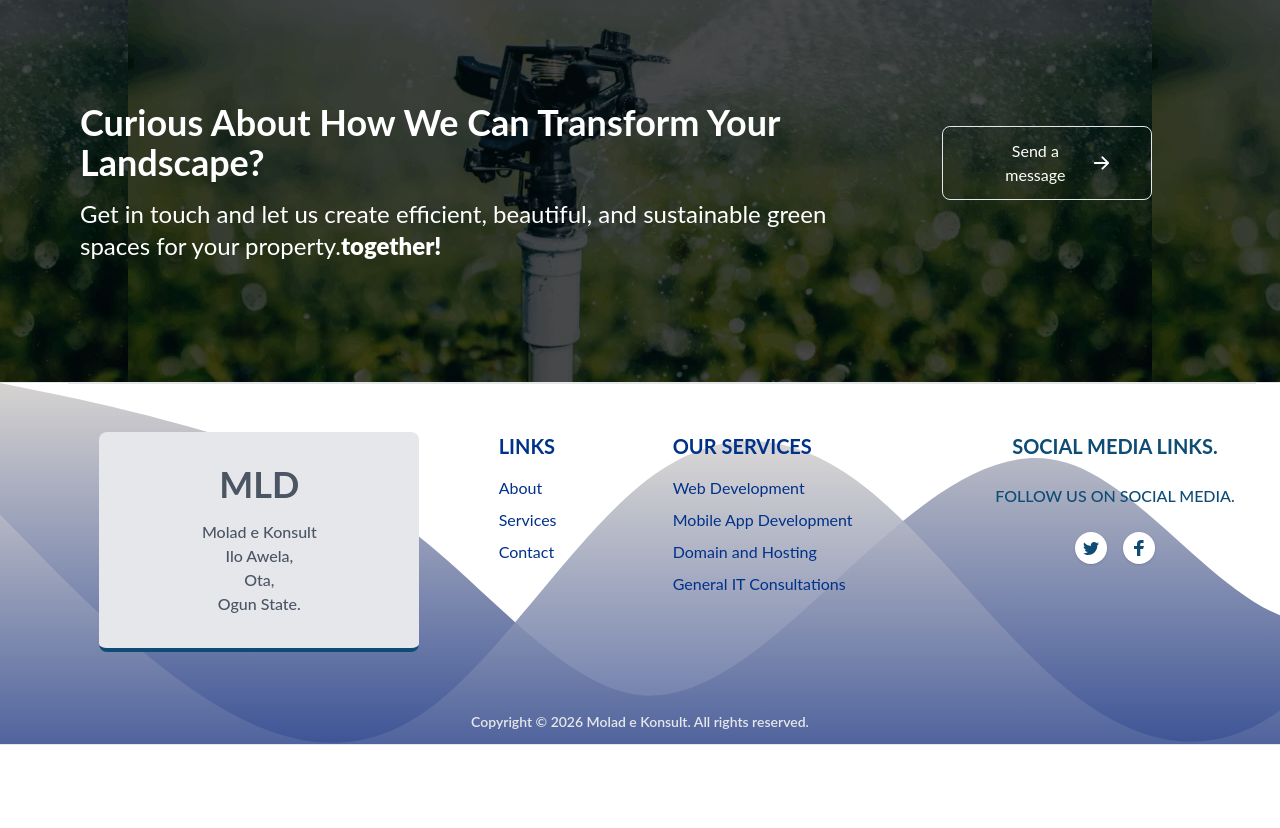
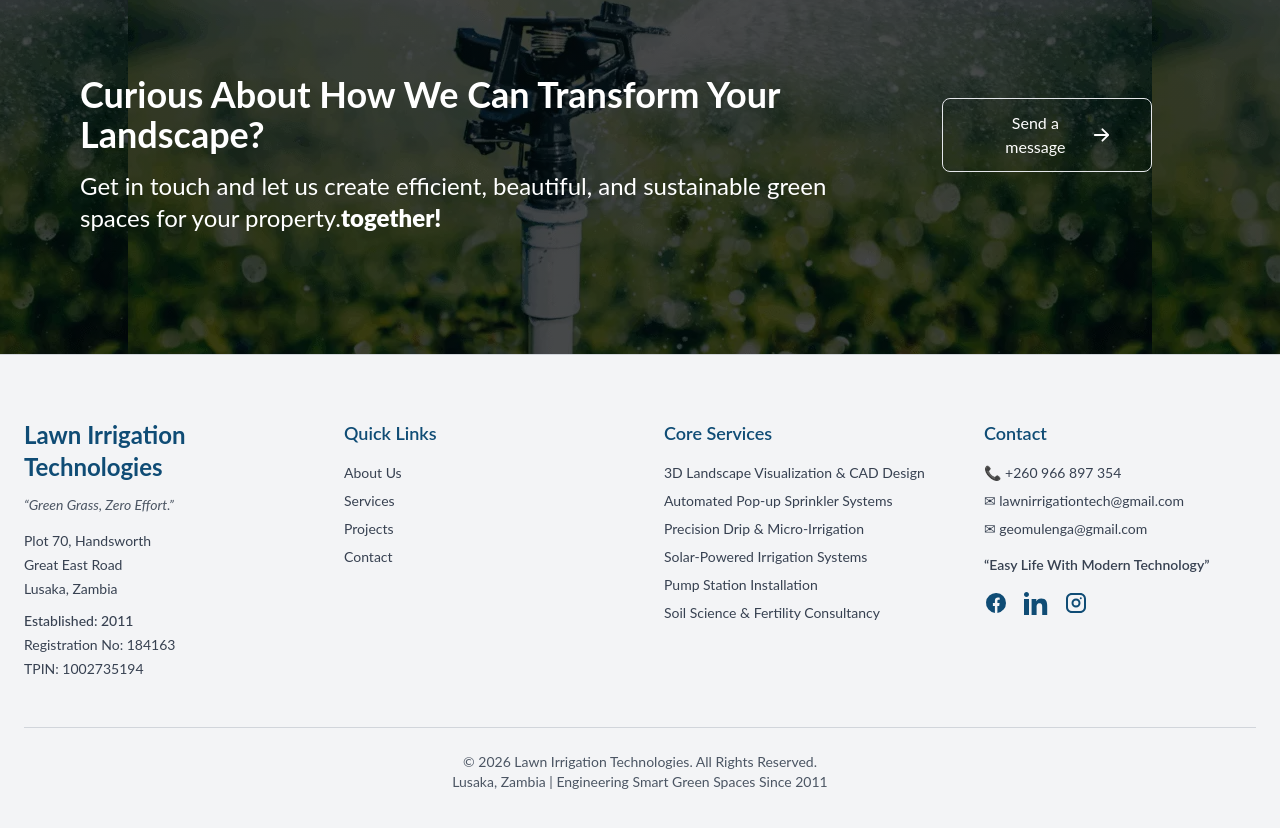
Before and after one commit to CodeOfWar1/Irrigation-Company, a React (Create React App) app: page / in a window 1280 px wide. Shown: the part 5343-6171 px from the top of the page. Before the commit the page ends 6088 px from the top, so only its background shows below. Built offline with nearby package versions, Linux system fonts and the light colour scheme.

Commit message:
Added Company details to the footer session

```diff
--- a/src/components/Footer.js
+++ b/src/components/Footer.js
@@ -1,113 +1,129 @@
-import React from 'react';
-import {Link} from 'react-router-dom';
-import { HashLink } from 'react-router-hash-link';
+import React from "react";
+import { HashLink } from "react-router-hash-link";
 
 const Footer = () => {
     return (
-        <>
-            <footer>
-                <div className="footer max-w-full mx-auto px-4 sm:px-6 bg-gray-100 border-t border-b py-30">
+        <footer className="bg-gray-100 border-t border-gray-300">
+            <div className="max-w-7xl mx-auto px-6 py-16">
 
-                    {/* Top area: Blocks */}
-                    <div className="grid sm:grid-cols-12 gap-5 py-8 md:py-12 border-t border-gray-200 lg:ml-11">
+                {/* GRID SECTION */}
+                <div className="grid grid-cols-1 md:grid-cols-2 lg:grid-cols-4 gap-12">
 
-                    {/* 1st block */}
-                    <div className="col-span-12 lg:col-span-4">
-                        <div className="box-border border-b-4 border-blue-900 p-8 bg-gray-200 text-gray-600 text-center rounded-lg xl:w-80 mx-auto">
-                            <h3 className="font-bold text-4xl mb-4">MLD</h3>
-                            <div className='text-md font-medium text-gray-600'>
-                                <h5>Molad e Konsult</h5>
-                                <p>Ilo Awela,</p>
-                                <p>Ota,</p>
-                                <p>Ogun State.</p>
-                            </div>
+                    {/* COMPANY INFO */}
+                    <div>
+                        <h2 className="text-2xl font-bold text-blue-900 mb-3">
+                            Lawn Irrigation Technologies
+                        </h2>
+                        <p className="italic text-sm text-gray-600 mb-4">
+                            “Green Grass, Zero Effort.”
+                        </p>
+
+                        <div className="text-sm text-gray-700 space-y-1">
+                            <p>Plot 70, Handsworth</p>
+                            <p>Great East Road</p>
+                            <p>Lusaka, Zambia</p>
+                            <p className="pt-2 font-medium">Established: 2011</p>
+                            <p>Registration No: 184163</p>
+                            <p>TPIN: 1002735194</p>
                         </div>
                     </div>
 
-                    {/* 2nd block */}
-                    <div className="col-span-6 md:col-span-6 lg:col-span-1 ml-7 mx-auto">
-                        <h6 className="text-[#013289] text-xl font-bold mb-4">LINKS</h6>
-                        <ul className="text-md">
-                        <li className="mb-2">
-                            <HashLink to="#" className="text-[#013289] hover:text-gray-900 hover:tracking-wider transition duration-250 ease-in-out">About</HashLink>
+                    {/* QUICK LINKS */}
+                    <div>
+                        <h3 className="text-lg font-semibold text-blue-900 mb-4">
+                            Quick Links
+                        </h3>
+                        <ul className="space-y-2 text-sm text-gray-700">
+                            <li>
+                                <HashLink smooth to="#about" className="hover:text-blue-700 transition">
+                                    About Us
+                                </HashLink>
                             </li>
-                        <li className="mb-2">
-                            <HashLink to="#" className="text-[#013289] hover:text-gray-900 hover:tracking-wider transition duration-250 ease-in-out">Services</HashLink>
+                            <li>
+                                <HashLink smooth to="#services" className="hover:text-blue-700 transition">
+                                    Services
+                                </HashLink>
                             </li>
-                        <li className="mb-2">
-                            <HashLink to="#" className="text-[#013289] hover:text-gray-900 hover:tracking-wider transition duration-250 ease-in-out">Contact</HashLink>
+                            <li>
+                                <HashLink smooth to="#projects" className="hover:text-blue-700 transition">
+                                    Projects
+                                </HashLink>
+                            </li>
+                            <li>
+                                <HashLink smooth to="#contact" className="hover:text-blue-700 transition">
+                                    Contact
+                                </HashLink>
                             </li>
                         </ul>
                     </div>
 
-                    {/* 3rd block */}
-                    <div className="col-span-6 md:col-span-6 lg:col-span-4 mx-auto">
-                        <h6 className="text-[#013289] text-xl font-bold mb-4">OUR SERVICES</h6>
-                        <ul className="text-md">
-                        <li className="mb-2">
-                            <Link to="#" className="text-[#013289] hover:text-gray-900 hover:tracking-wider transition duration-250 ease-in-out">Web Development</Link>
-                        </li>
-                        <li className="mb-2">
-                            <Link to="#" className="text-[#013289] hover:text-gray-900 hover:tracking-wider transition duration-250 ease-in-out">Mobile App Development</Link>
-                        </li>
-                        <li className="mb-2">
-                            <Link to="#" className="text-[#013289] hover:text-gray-900 hover:tracking-wider transition duration-250 ease-in-out">Domain and Hosting</Link>
-                        </li>
-                        <li className="mb-2">
-                            <Link to="#" className="text-[#013289] hover:text-gray-900 hover:tracking-wider transition duration-250 ease-in-out">General IT Consultations</Link>
-                        </li>
+                    {/* CORE SERVICES */}
+                    <div>
+                        <h3 className="text-lg font-semibold text-blue-900 mb-4">
+                            Core Services
+                        </h3>
+                        <ul className="space-y-2 text-sm text-gray-700">
+                            <li>3D Landscape Visualization & CAD Design</li>
+                            <li>Automated Pop-up Sprinkler Systems</li>
+                            <li>Precision Drip & Micro-Irrigation</li>
+                            <li>Solar-Powered Irrigation Systems</li>
+                            <li>Pump Station Installation</li>
+                            <li>Soil Science & Fertility Consultancy</li>
                         </ul>
                     </div>
 
-                    {/* 4th block */}
-                    <div className="col-span-12 text-center mx-auto lg:col-span-3 font-bold uppercase text-blue-900">
-                        <div className="text-xl mb-6">
-                            Social Media Links.
+                    {/* CONTACT & SOCIAL */}
+                    <div>
+                        <h3 className="text-lg font-semibold text-blue-900 mb-4">
+                            Contact
+                        </h3>
+
+                        <div className="text-sm text-gray-700 space-y-2 mb-4">
+                            <p>📞 +260 966 897 354</p>
+                            <p>✉ lawnirrigationtech@gmail.com</p>
+                            <p>✉ geomulenga@gmail.com</p>
+                            <p className="font-semibold pt-2">
+                                “Easy Life With Modern Technology”
+                            </p>
                         </div>
 
-                                <div className="text-md font-medium mb-6">
-                                    Follow us on social media.
-                                </div>
-                        <div className="mx-auto text-center mt-2">
-                                <ul className="flex justify-center mb-4 md:mb-0">
-                                    <li>
-                                        <Link to="#" className="flex justify-center items-center text-blue-900 hover:text-gray-500 bg-white hover:bg-white-100 rounded-full shadow transition duration-150 ease-in-out" aria-label="Twitter">
-                                        <svg className="w-8 h-8 fill-current" viewBox="0 0 32 32" xmlns="http://www.w3.org/2000/svg">
-                                            <path d="M24 11.5c-.6.3-1.2.4-1.9.5.7-.4 1.2-1 1.4-1.8-.6.4-1.3.6-2.1.8-.6-.6-1.5-1-2.4-1-1.7 0-3.2 1.5-3.2 3.3 0 .3 0 .5.1.7-2.7-.1-5.2-1.4-6.8-3.4-.3.5-.4 1-.4 1.7 0 1.1.6 2.1 1.5 2.7-.5 0-1-.2-1.5-.4 0 1.6 1.1 2.9 2.6 3.2-.3.1-.6.1-.9.1-.2 0-.4 0-.6-.1.4 1.3 1.6 2.3 3.1 2.3-1.1.9-2.5 1.4-4.1 1.4H8c1.5.9 3.2 1.5 5 1.5 6 0 9.3-5 9.3-9.3v-.4c.7-.5 1.3-1.1 1.7-1.8z" />
+                        {/* SOCIAL ICONS */}
+                        <div className="flex space-x-4 mt-4">
+                            {/* Facebook */}
+                            <a href="#" className="text-blue-900 hover:text-blue-700 transition">
+                                <svg className="w-6 h-6 fill-current" viewBox="0 0 24 24">
+                                    <path d="M22 12A10 10 0 1010.9 21.9v-7h-2v-3h2v-2.3c0-2 1.2-3.1 3-3.1.9 0 1.8.2 1.8.2v2h-1c-1 0-1.3.6-1.3 1.2V12h2.2l-.4 3h-1.8v7A10 10 0 0022 12z" />
                                 </svg>
-                                        </Link>
-                                    </li>
-                                    <li className="ml-4">
-                                        <Link to="#" className="flex justify-center items-center text-blue-900 hover:text-gray-500 bg-white hover:bg-white-100 rounded-full shadow transition duration-150 ease-in-out" aria-label="Facebook">
-                                        <svg className="w-8 h-8 fill-current" viewBox="0 0 32 32" xmlns="http://www.w3.org/2000/svg">
-                                            <path d="M14.023 24L14 17h-3v-3h3v-2c0-2.7 1.672-4 4.08-4 1.153 0 2.144.086 2.433.124v2.821h-1.67c-1.31 0-1.563.623-1.563 1.536V14H21l-1 3h-2.72v7h-3.257z" />
+                            </a>
+
+                            {/* LinkedIn */}
+                            <a href="#" className="text-blue-900 hover:text-blue-700 transition">
+                                <svg className="w-6 h-6 fill-current" viewBox="0 0 24 24">
+                                    <path d="M4.98 3.5C4.98 4.9 3.9 6 2.5 6S0 4.9 0 3.5 1.1 1 2.5 1 4.98 2.1 4.98 3.5zM0 8h5v16H0V8zm7.5 0h4.8v2.2h.1c.7-1.3 2.3-2.7 4.8-2.7 5.1 0 6 3.3 6 7.7V24h-5v-7.6c0-1.8 0-4.2-2.6-4.2s-3 2-3 4v7.8h-5V8z" />
                                 </svg>
-                                        </Link>
-                                    </li>
-                                </ul>
+                            </a>
+
+                            {/* Instagram */}
+                            <a href="#" className="text-blue-900 hover:text-blue-700 transition">
+                                <svg className="w-6 h-6 fill-current" viewBox="0 0 24 24">
+                                    <path d="M7.8 2h8.4C19.4 2 22 4.6 22 7.8v8.4c0 3.2-2.6 5.8-5.8 5.8H7.8C4.6 22 2 19.4 2 16.2V7.8C2 4.6 4.6 2 7.8 2zm0 2C5.7 4 4 5.7 4 7.8v8.4C4 18.3 5.7 20 7.8 20h8.4c2.1 0 3.8-1.7 3.8-3.8V7.8C20 5.7 18.3 4 16.2 4H7.8zm4.2 3.5A4.5 4.5 0 1112 16.5 4.5 4.5 0 0112 7.5zm0 2A2.5 2.5 0 1014.5 12 2.5 2.5 0 0012 9.5zm4.8-3.3a1 1 0 110 2 1 1 0 010-2z" />
+                                </svg>
+                            </a>
                         </div>
                     </div>
 
                 </div>
 
-                    <div className="flex flex-wrap items-center md:justify-between justify-center mx-auto px-4">
-                <div className="w-full md:w-4/12 px-4 mx-auto text-center py-2">
-                    <div className="text-sm text-gray-200 font-semibold py-1">
-                    Copyright &copy; {new Date().getFullYear()}{"  "}
-                    <HashLink
-                        to="#"
-                        className=" hover:text-gray-900"
-                    >
-                        Molad e Konsult
-                    </HashLink>. All rights reserved.
-                    </div>
-                </div>
+                {/* BOTTOM BAR */}
+                <div className="border-t border-gray-300 mt-12 pt-6 text-center text-sm text-gray-600">
+                    © {new Date().getFullYear()} Lawn Irrigation Technologies. All Rights Reserved.
+                    <br />
+                    Lusaka, Zambia | Engineering Smart Green Spaces Since 2011
                 </div>
 
             </div>
+        </footer>
+    );
+};
 
-            </footer>
-        </>
-    )
-}
 export default Footer;
```
Also changed, not shown: src/components/Services.js (+10 -6 lines). Lines whose indentation alone changed are shown as unchanged.
